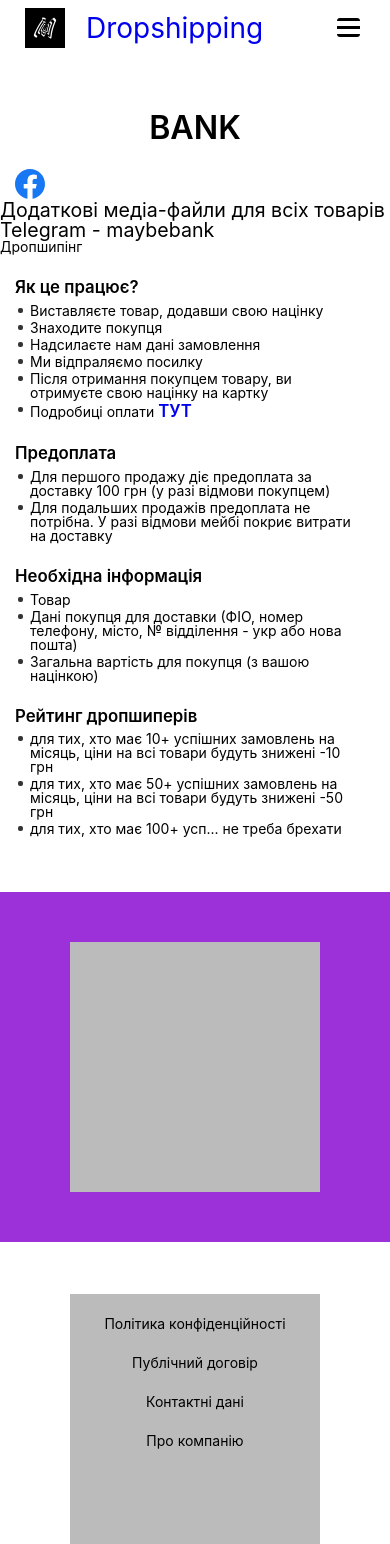
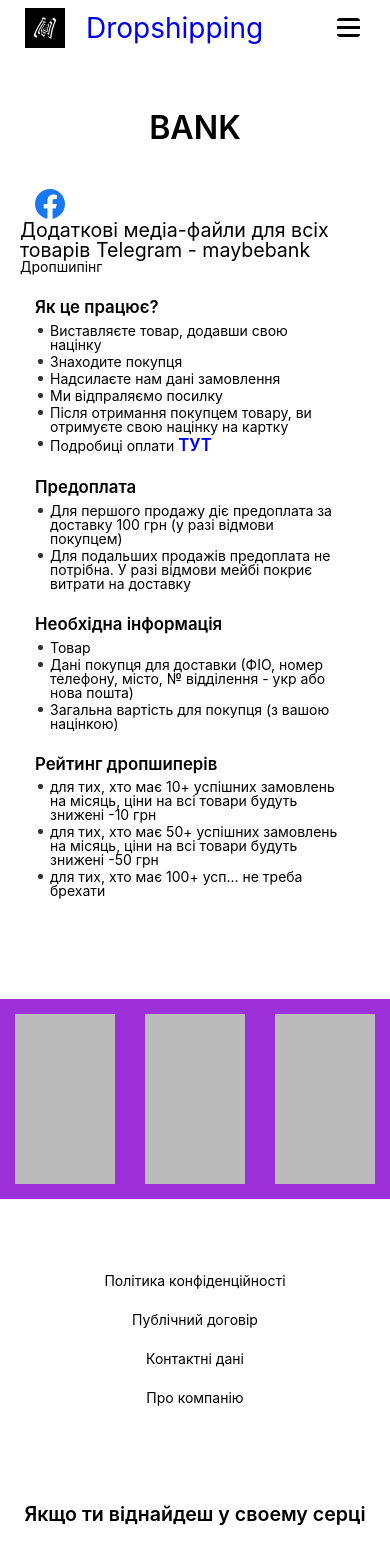
Before and after one commit to Tor4in/maybe_react, a React (Create React App) app: page /info in a window 390 px wide. Shown: the top 1544 px of the page. Built offline with nearby package versions, Linux system fonts and the light colour scheme.

Commit message:
some fixes or add

```diff
--- a/src/jsx/info/info.module.css
+++ b/src/jsx/info/info.module.css
@@ -11,6 +11,7 @@
 .wraper .text_wrap {
   text-align: left;
   max-width: 1220px;
+  padding: 20px;
   margin: 0 auto;
 }
 .wraper .text_wrap .tg_link a svg {
@@ -61,6 +62,12 @@
 }
 .wraper .icons .wraper {
   max-width: 1220px;
+  height: 100%;
+  -ms-flex-pack: distribute;
+      justify-content: space-around;
+  -webkit-box-align: center;
+      -ms-flex-align: center;
+          align-items: center;
 }
 .wraper .icons .wraper div {
   width: 250px;
@@ -68,6 +75,53 @@
   margin: 50px 25px;
   background-color: #bbb;
   display: inline-block;
+}
+@media (max-width: 900px) {
+  .wraper .icons .wraper {
+    display: -webkit-box;
+    display: -ms-flexbox;
+    display: flex;
+  }
+  .wraper .icons .wraper div {
+    -webkit-box-flex: 0;
+        -ms-flex: 0 1 auto;
+            flex: 0 1 auto;
+    margin: 45px 15px;
+  }
+}
+@media (max-width: 850px) {
+  .wraper .icons {
+    height: 270px;
+  }
+  .wraper .icons .wraper {
+    display: -webkit-box;
+    display: -ms-flexbox;
+    display: flex;
+  }
+  .wraper .icons .wraper div {
+    width: 220px;
+    height: 220px;
+    -webkit-box-flex: 0;
+        -ms-flex: 0 1 auto;
+            flex: 0 1 auto;
+  }
+}
+@media (max-width: 670px) {
+  .wraper .icons {
+    height: 200px;
+  }
+  .wraper .icons .wraper {
+    display: -webkit-box;
+    display: -ms-flexbox;
+    display: flex;
+  }
+  .wraper .icons .wraper div {
+    width: 170px;
+    height: 170px;
+    -webkit-box-flex: 0;
+        -ms-flex: 0 1 auto;
+            flex: 0 1 auto;
+  }
 }
 .wraper .sub_footer {
   width: 100%;
--- a/src/jsx/info/info.module.scss
+++ b/src/jsx/info/info.module.scss
@@ -13,6 +13,7 @@
     .text_wrap{
         text-align: left;
         max-width: 1220px;
+        padding: 20px;
         margin: 0 auto;
         .tg_link {
             a{
@@ -75,8 +76,9 @@
         margin: 20px 0 75px 0;
         .wraper{
             max-width: 1220px;
-
-
+            height: 100%;
+            justify-content: space-around;
+                align-items: center;
 
             div{
 
@@ -86,6 +88,53 @@
                 background-color: #bbb;
                 display: inline-block;
             }
+        }
+        @media (max-width: 900px){
+            .wraper{
+                display: flex;
+                div{
+                    flex: 0 1 auto;
+                    margin: 45px 15px;
+                }
+            }
+
+        }
+        @media (max-width: 850px){
+            &{
+                height: 270px;
+
+            }
+            .wraper{
+                display: flex;
+
+
+                div{
+
+                    width: 220px;
+                    height: 220px;
+                    flex: 0 1 auto;
+
+                }
+            }
+
+        }
+        @media (max-width: 670px){
+            &{
+                height: 200px;
+
+            }
+            .wraper{
+                display: flex;
+
+
+                div{
+                    width: 170px;
+                    height: 170px;
+                    flex: 0 1 auto;
+
+                }
+            }
+
         }
     }
     .sub_footer{
--- a/src/jsx/main/main.jsx
+++ b/src/jsx/main/main.jsx
@@ -3,6 +3,7 @@ import { Link } from "react-router-dom";
 import s from './main.module.css';
 import '../../zerostyles.css'
 import svg from './add.svg';
+import wasden_image from './wasden.jpeg';
 
 
 function Main() {
@@ -77,6 +78,7 @@ function Main() {
       </div>
 
       <div className={s.info_bank}>
+        <img src={wasden_image} alt="" />
         <p>Виникли питання?</p>
 
         <p><Link>Банк інформації</Link></p>
--- a/src/jsx/main/main.module.css
+++ b/src/jsx/main/main.module.css
@@ -14,7 +14,7 @@
   -ms-flex-wrap: wrap;
       flex-wrap: wrap;
   max-width: 1220px;
-  margin: 100px auto 50px auto;
+  margin: 100px 0 50px 0;
 }
 .main_wraper .sachen div {
   padding: 50px;
@@ -23,6 +23,21 @@
   background-color: #bbb;
   width: 170px;
   height: 250px;
+}
+@media (max-width: 808px) {
+  .main_wraper .sachen div a div {
+    width: 230px;
+    height: 270px;
+  }
+}
+@media (max-width: 659px) {
+  .main_wraper .sachen div {
+    width: 100%;
+  }
+  .main_wraper .sachen div a div {
+    width: 100%;
+    height: 390px;
+  }
 }
 .main_wraper .add_wrap {
   max-width: 200px;
@@ -33,6 +48,9 @@
   -webkit-box-pack: space-evenly;
       -ms-flex-pack: space-evenly;
           justify-content: space-evenly;
+  -webkit-box-align: center;
+      -ms-flex-align: center;
+          align-items: center;
 }
 .main_wraper .add_wrap .add {
   -webkit-transition: -webkit-transform 0.4s ease-in-out;
@@ -43,10 +61,11 @@
   margin: 10px 0;
 }
 .main_wraper .info_bank {
+  padding: 8px 0;
+  margin: 30px 0 150px 0;
+}
+.main_wraper .info_bank img {
   width: 100%;
-  background-color: #bbb;
-  padding: 8px 20px;
-  margin: 30px 0 150px 0;
 }
 .main_wraper .info_bank p {
   padding: inherit;
--- a/src/zerostyles.css
+++ b/src/zerostyles.css
@@ -182,6 +182,7 @@ h6 {
     .brg_bg{
         display: none;
     }
+
 }
 
 @keyframes show {
```
Also changed, not shown: src/jsx/header/header.jsx (+1 -7 lines), src/jsx/main/main.module.scss (+44 -11 lines), src/jsx/main/wasden.jpeg (added).
